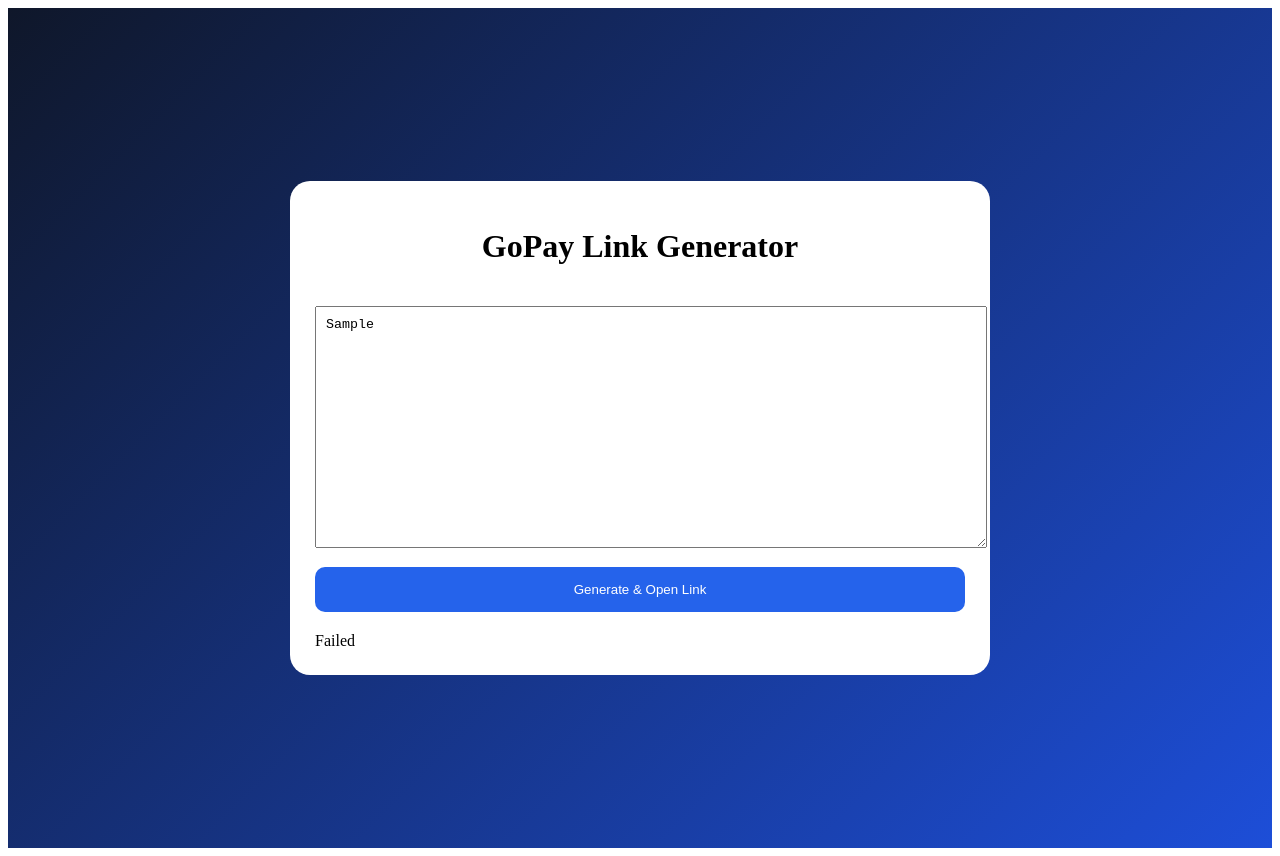
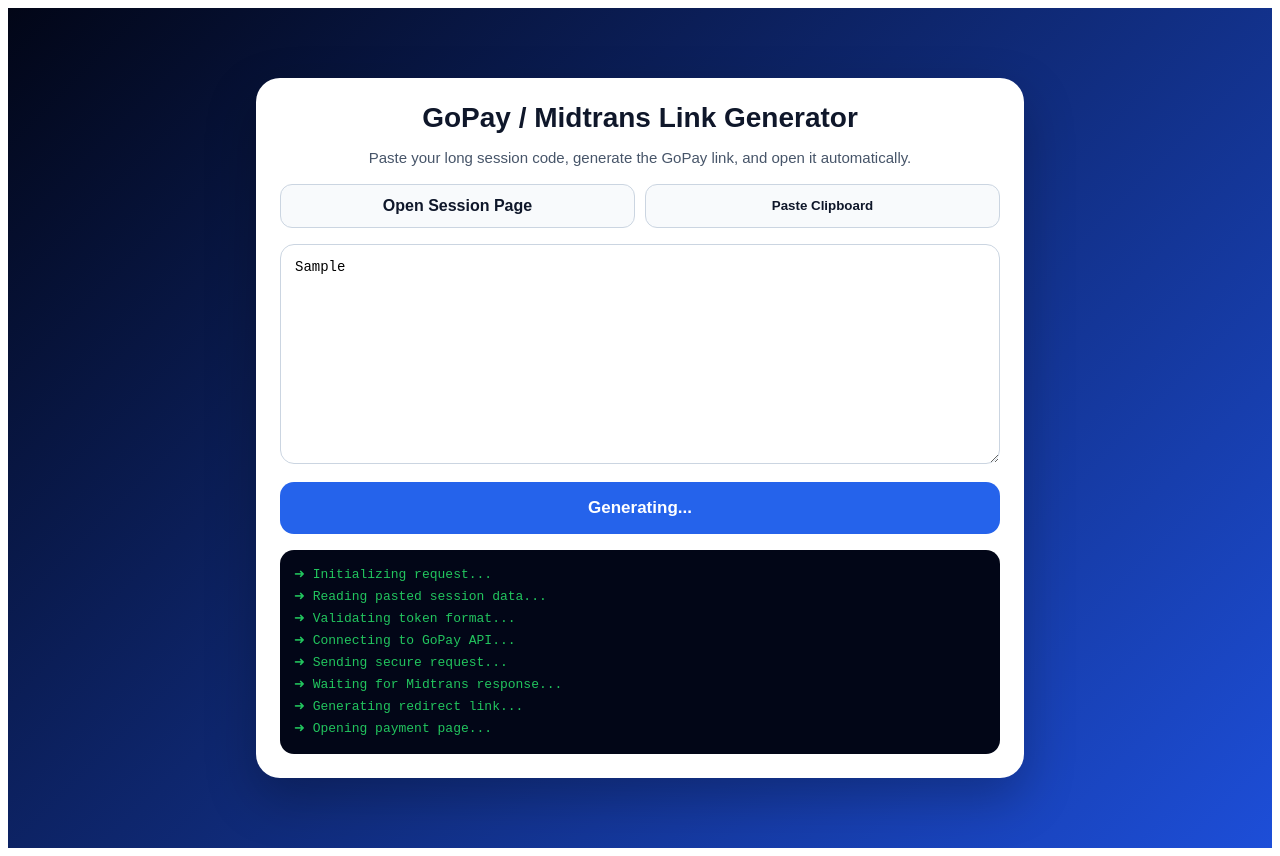
Before and after one commit to Manzar5/Manzar5, a Next.js app: page / in a window 1280 px wide. Both pictures are taken after typing "Sample" into the empty fields and a click on the button "Generate & Open Link". Built offline with nearby package versions, Linux system fonts and the light colour scheme; no server answers.

Commit message:
Replace homepage with polished working generator

```diff
--- a/pages/index.js
+++ b/pages/index.js
@@ -1 +1,193 @@
-export default function Home(){return (<div style={{minHeight:'100vh',background:'linear-gradient(135deg,#0f172a,#1d4ed8)',display:'flex',justifyContent:'center',alignItems:'center',padding:'20px'}}><div style={{background:'#fff',padding:'25px',borderRadius:'20px',width:'100%',maxWidth:'650px'}}><h1 style={{textAlign:'center'}}>GoPay Link Generator</h1><textarea id='raw' placeholder='Paste long session code here...' style={{width:'100%',height:'220px',marginTop:'20px',padding:'10px'}}></textarea><button onClick={async()=>{const raw=document.getElementById('raw').value;const res=await fetch('/api/generate',{method:'POST',headers:{'Content-Type':'application/json'},body:JSON.stringify({raw_data:raw})});const data=await res.json();if(data.url){window.open(data.url,'_blank');document.getElementById('result').innerHTML=data.url;}else{document.getElementById('result').innerHTML='Failed';}}} style={{width:'100%',padding:'15px',marginTop:'15px',background:'#2563eb',color:'#fff',border:'none',borderRadius:'10px'}}>Generate & Open Link</button><div id='result' style={{marginTop:'20px',wordBreak:'break-all'}}></div></div></div>)}
+import { useState } from 'react';
+
+export default function Home() {
+  const [rawData, setRawData] = useState('');
+  const [loading, setLoading] = useState(false);
+  const [logs, setLogs] = useState([]);
+  const [result, setResult] = useState('');
+  const [error, setError] = useState('');
+
+  const logLines = [
+    'Initializing request...',
+    'Reading pasted session data...',
+    'Validating token format...',
+    'Connecting to GoPay API...',
+    'Sending secure request...',
+    'Waiting for Midtrans response...',
+    'Generating redirect link...',
+    'Opening payment page...'
+  ];
+
+  async function generateLink() {
+    setError('');
+    setResult('');
+
+    if (!rawData.trim()) {
+      setError('Please paste your long session code first.');
+      return;
+    }
+
+    setLoading(true);
+    setLogs([]);
+
+    for (let i = 0; i < logLines.length; i++) {
+      await new Promise((resolve) => setTimeout(resolve, 350));
+      setLogs((old) => [...old, logLines[i]]);
+    }
+
+    try {
+      const response = await fetch('/api/generate', {
+        method: 'POST',
+        headers: { 'Content-Type': 'application/json' },
+        body: JSON.stringify({ raw_data: rawData })
+      });
+
+      const data = await response.json();
+
+      if (data.url) {
+        setResult(data.url);
+        window.open(data.url, '_blank');
+      } else {
+        setError(data.error || data.message || 'Failed to generate GoPay link.');
+      }
+    } catch (err) {
+      setError('Server error. Please try again.');
+    } finally {
+      setLoading(false);
+    }
+  }
+
+  async function pasteFromClipboard() {
+    try {
+      const text = await navigator.clipboard.readText();
+      setRawData(text);
+    } catch (err) {
+      setError('Clipboard permission denied. Please paste manually.');
+    }
+  }
+
+  return (
+    <main style={styles.page}>
+      <section style={styles.card}>
+        <h1 style={styles.title}>GoPay / Midtrans Link Generator</h1>
+        <p style={styles.subtitle}>Paste your long session code, generate the GoPay link, and open it automatically.</p>
+
+        <div style={styles.actions}>
+          <a href="https://chatgpt.com/api/auth/session" target="_blank" rel="noreferrer" style={styles.secondaryButton}>Open Session Page</a>
+          <button type="button" onClick={pasteFromClipboard} style={styles.secondaryButton}>Paste Clipboard</button>
+        </div>
+
+        <textarea
+          value={rawData}
+          onChange={(e) => setRawData(e.target.value)}
+          placeholder="Paste your long session code here..."
+          style={styles.textarea}
+        />
+
+        <button type="button" onClick={generateLink} disabled={loading} style={styles.mainButton}>
+          {loading ? 'Generating...' : 'Generate & Open Link'}
+        </button>
+
+        {logs.length > 0 && (
+          <div style={styles.logs}>
+            {logs.map((line, index) => <div key={index}>➜ {line}</div>)}
+          </div>
+        )}
+
+        {result && (
+          <div style={styles.result}>
+            <strong>Generated Link:</strong>
+            <a href={result} target="_blank" rel="noreferrer" style={styles.link}>{result}</a>
+          </div>
+        )}
+
+        {error && <div style={styles.error}>{error}</div>}
+      </section>
+    </main>
+  );
+}
+
+const styles = {
+  page: {
+    minHeight: '100vh',
+    background: 'linear-gradient(135deg, #020617, #1d4ed8)',
+    display: 'flex',
+    alignItems: 'center',
+    justifyContent: 'center',
+    padding: 20,
+    fontFamily: 'Arial, sans-serif'
+  },
+  card: {
+    width: '100%',
+    maxWidth: 720,
+    background: '#ffffff',
+    borderRadius: 24,
+    padding: 24,
+    boxShadow: '0 20px 50px rgba(0,0,0,0.25)'
+  },
+  title: { textAlign: 'center', margin: 0, color: '#0f172a', fontSize: 28 },
+  subtitle: { textAlign: 'center', color: '#475569', fontSize: 15 },
+  actions: { display: 'grid', gridTemplateColumns: '1fr 1fr', gap: 10, marginTop: 18 },
+  secondaryButton: {
+    display: 'block',
+    textAlign: 'center',
+    padding: '12px 10px',
+    borderRadius: 12,
+    border: '1px solid #cbd5e1',
+    background: '#f8fafc',
+    color: '#0f172a',
+    textDecoration: 'none',
+    fontWeight: 700,
+    cursor: 'pointer'
+  },
+  textarea: {
+    width: '100%',
+    height: 220,
+    marginTop: 16,
+    padding: 14,
+    borderRadius: 14,
+    border: '1px solid #cbd5e1',
+    fontSize: 14,
+    resize: 'vertical',
+    boxSizing: 'border-box'
+  },
+  mainButton: {
+    width: '100%',
+    marginTop: 14,
+    padding: 16,
+    border: 'none',
+    borderRadius: 14,
+    background: '#2563eb',
+    color: '#fff',
+    fontSize: 17,
+    fontWeight: 800,
+    cursor: 'pointer'
+  },
+  logs: {
+    marginTop: 16,
+    background: '#020617',
+    color: '#22c55e',
+    padding: 14,
+    borderRadius: 14,
+    fontFamily: 'monospace',
+    fontSize: 13,
+    lineHeight: 1.7
+  },
+  result: {
+    marginTop: 16,
+    background: '#f1f5f9',
+    color: '#0f172a',
+    padding: 14,
+    borderRadius: 14,
+    wordBreak: 'break-all'
+  },
+  link: { display: 'block', marginTop: 8, color: '#2563eb', fontWeight: 700 },
+  error: {
+    marginTop: 16,
+    background: '#fee2e2',
+    color: '#991b1b',
+    padding: 14,
+    borderRadius: 14,
+    fontWeight: 700
+  }
+};
```
